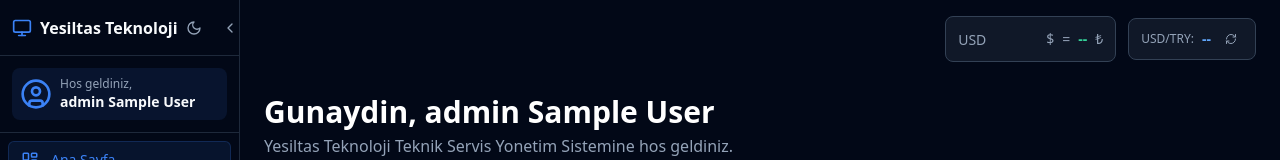
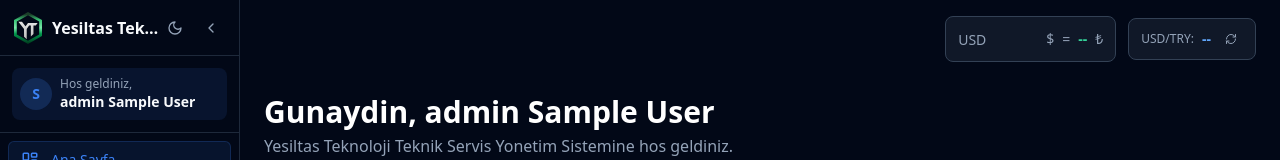
Before and after one commit to ysfemretas-rgb/yesiltas-erp, a Next.js app: page /dashboard in a window 1280 px wide. Shown: the top 160 px of the page. Built offline with nearby package versions, Linux system fonts and the light colour scheme; no server answers; sample sign-in values are in the browser's storage.

Commit message:
feat: Yesiltas logolari eklendi

```diff
--- a/app/dashboard/layout.tsx
+++ b/app/dashboard/layout.tsx
@@ -22,14 +22,13 @@ import {
   LogOut,
   Moon,
   Sun,
-  Monitor,
-  UserCircle,
   Menu,
   X,
   RefreshCw
 } from "lucide-react"
 import { Button } from "@/components/ui/button"
 import { Input } from "@/components/ui/input"
+import Image from "next/image"
 
 const menuItems = [
   { href: "/dashboard", icon: LayoutDashboard, label: "Ana Sayfa", color: "text-emerald-400" },
@@ -168,11 +167,31 @@ export default function DashboardLayout({ children }: { children: React.ReactNod
             collapsed ? "w-16" : "w-60"
           } ${mobileOpen ? "translate-x-0" : "-translate-x-full lg:translate-x-0"}`}
         >
+          {/* Logo Header */}
           <div className="flex h-14 items-center justify-between border-b px-3">
             {!collapsed && (
-              <div className="flex items-center gap-2">
-                <Monitor className="h-5 w-5 text-blue-500" />
+              <div className="flex items-center gap-2 min-w-0">
+                <div className="relative h-8 w-8 shrink-0">
+                  <Image
+                    src="/logo-yesiltas.svg"
+                    alt="Yesiltas Logo"
+                    fill
+                    className="object-contain"
+                    priority
+                  />
+                </div>
                 <span className="text-base font-bold text-foreground truncate">Yesiltas Teknoloji</span>
+              </div>
+            )}
+            {collapsed && (
+              <div className="relative h-8 w-8 mx-auto">
+                <Image
+                  src="/logo-yesiltas.svg"
+                  alt="Yesiltas Logo"
+                  fill
+                  className="object-contain"
+                  priority
+                />
               </div>
             )}
             <div className="flex items-center gap-1">
@@ -206,7 +225,11 @@ export default function DashboardLayout({ children }: { children: React.ReactNod
           {currentUser && !collapsed && (
             <div className="border-b px-3 py-3">
               <div className="flex items-center gap-2 rounded-lg bg-primary/10 p-2">
-                <UserCircle className="h-8 w-8 text-primary" />
+                <div className="relative h-8 w-8 shrink-0 rounded-full bg-primary/20 flex items-center justify-center">
+                  <span className="text-sm font-bold text-primary">
+                    {currentUser.name.charAt(0).toUpperCase()}
+                  </span>
+                </div>
                 <div className="min-w-0">
                   <p className="text-xs text-muted-foreground">Hos geldiniz,</p>
                   <p className="truncate text-sm font-semibold text-foreground">
@@ -260,6 +283,7 @@ export default function DashboardLayout({ children }: { children: React.ReactNod
         </aside>
 
         <main className="flex-1 overflow-auto bg-background min-w-0">
+          {/* Mobile Header */}
           <div className="lg:hidden flex items-center justify-between h-14 border-b px-4 bg-card">
             <div className="flex items-center gap-2">
               <Button
@@ -270,7 +294,15 @@ export default function DashboardLayout({ children }: { children: React.ReactNod
               >
                 <Menu className="h-5 w-5" />
               </Button>
-              <Monitor className="h-5 w-5 text-blue-500" />
+              <div className="relative h-7 w-7">
+                <Image
+                  src="/logo-yesiltas.svg"
+                  alt="Yesiltas Logo"
+                  fill
+                  className="object-contain"
+                  priority
+                />
+              </div>
               <span className="text-sm font-bold text-foreground">Yesiltas</span>
             </div>
             <div className="flex items-center gap-2">
@@ -285,6 +317,7 @@ export default function DashboardLayout({ children }: { children: React.ReactNod
             </div>
           </div>
 
+          {/* Currency Widget - Desktop */}
           <div className="hidden lg:flex items-center justify-end gap-3 px-6 pt-4 pb-2">
             <div className="flex items-center gap-2 rounded-lg border border-slate-700 bg-slate-800/50 px-3 py-2">
               <Input
@@ -319,6 +352,7 @@ export default function DashboardLayout({ children }: { children: React.ReactNod
             )}
           </div>
 
+          {/* Currency Widget - Mobile */}
           <div className="lg:hidden flex items-center justify-between gap-2 px-4 py-2 border-b border-slate-800">
             <div className="flex items-center gap-2">
               <Input
```
Also changed, not shown: public/README.md (deleted).
